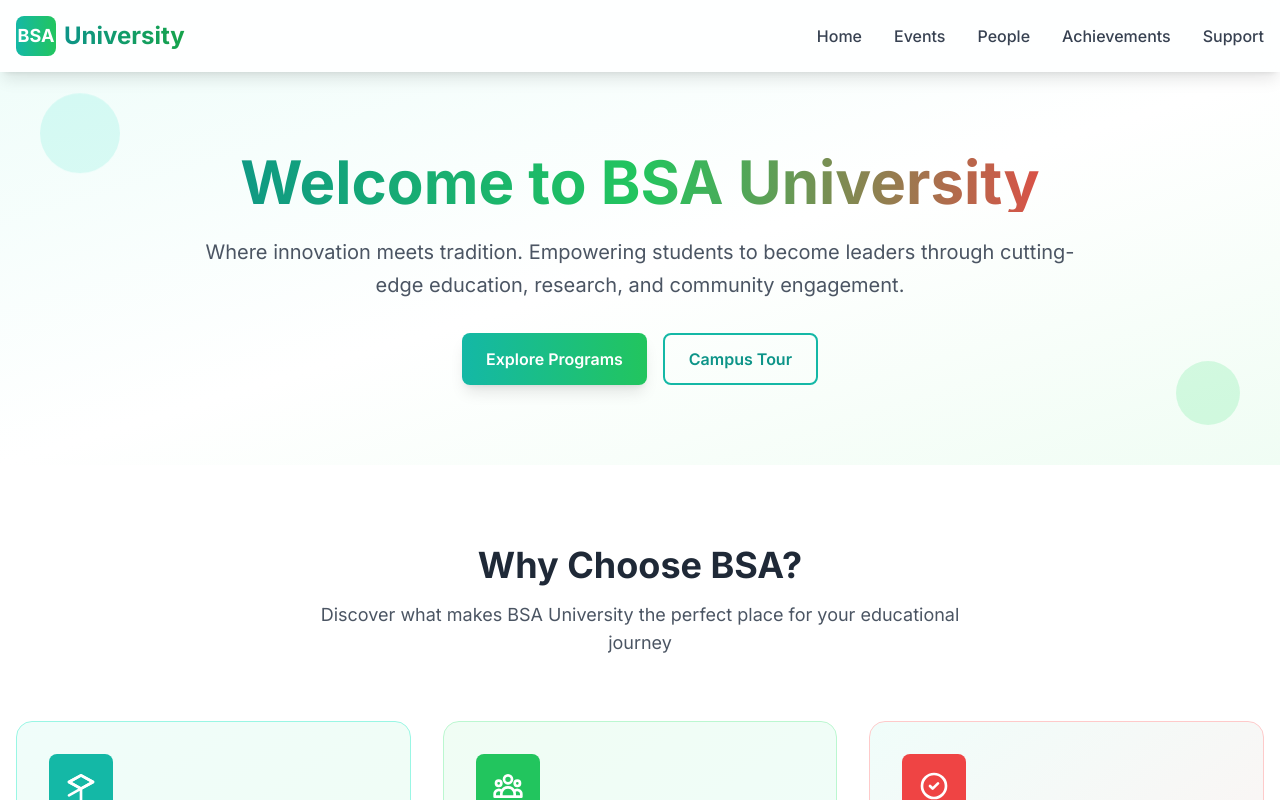
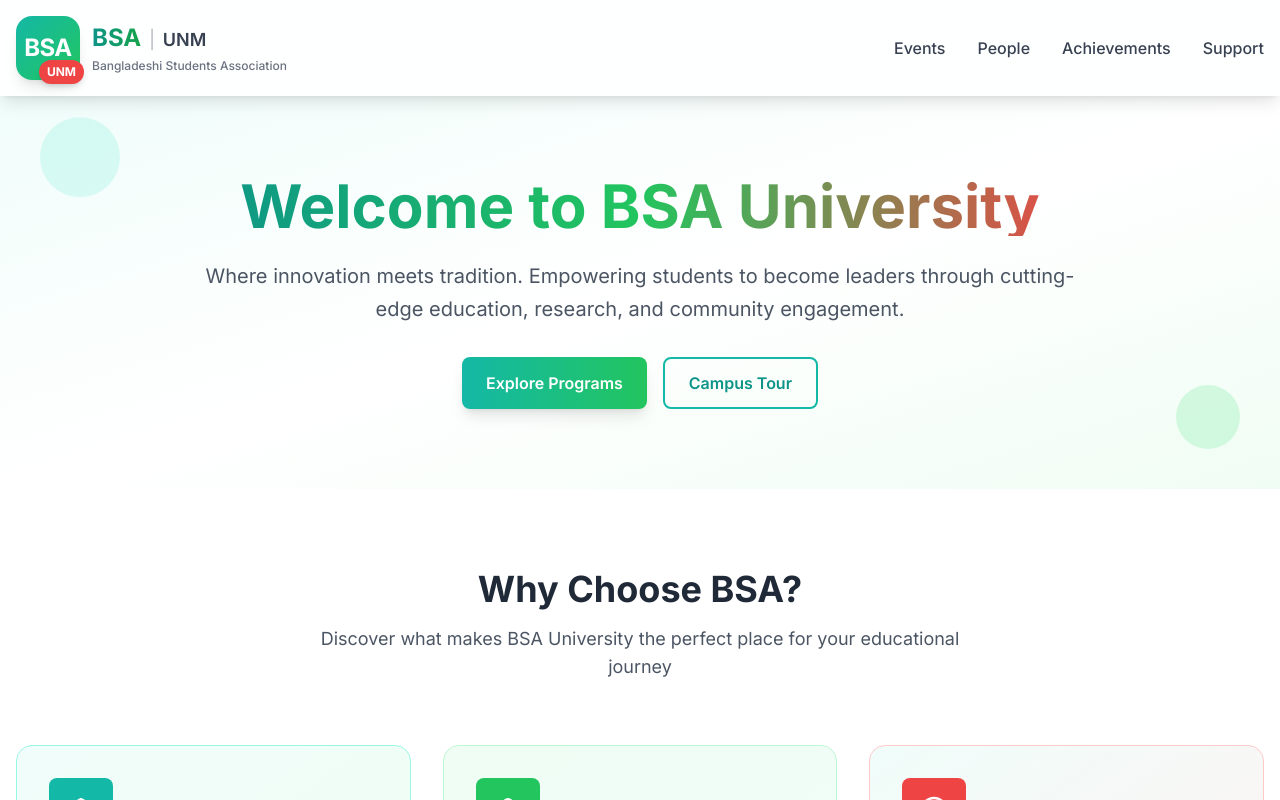
Before and after one commit to SalmanShaikat/bsaunmtesting, a Next.js app: page / in a window 1280 px wide. Shown: the top 800 px of the page. Built offline with nearby package versions, Linux system fonts and the light colour scheme.

Commit message:
Update Header.tsx

```diff
--- a/components/Header.tsx
+++ b/components/Header.tsx
@@ -1,3 +1,4 @@
+// components/Header.tsx
 'use client'
 
 import { useState } from 'react'
@@ -7,7 +8,6 @@ export default function Header() {
   const [isMenuOpen, setIsMenuOpen] = useState(false)
 
   const navItems = [
-    { name: 'Home', href: '/' },
     { name: 'Events', href: '/events' },
     { name: 'People', href: '/people' },
     { name: 'Achievements', href: '/achievements' },
@@ -18,14 +18,35 @@ export default function Header() {
     <header className="bg-white/90 backdrop-blur-md shadow-lg sticky top-0 z-50">
       <div className="container mx-auto px-4">
         <div className="flex justify-between items-center py-4">
-          {/* Logo */}
-          <Link href="/" className="flex items-center space-x-2">
-            <div className="w-10 h-10 bg-gradient-to-r from-seafoam-500 to-primary-500 rounded-lg flex items-center justify-center">
-              <span className="text-white font-bold text-lg">BSA</span>
+          {/* Creative Logo */}
+          <Link href="/" className="flex items-center space-x-3 group">
+            {/* Main BSA Logo Container */}
+            <div className="relative">
+              {/* Background Shape */}
+              <div className="w-16 h-16 bg-gradient-to-br from-seafoam-500 to-primary-500 rounded-2xl flex items-center justify-center transform group-hover:rotate-3 transition-transform duration-300 shadow-lg">
+                {/* BSA Text */}
+                <span className="text-white font-bold text-2xl tracking-tight">BSA</span>
+              </div>
+
+              {/* UNM Badge */}
+              <div className="absolute -bottom-1 -right-1 bg-cherry-500 text-white text-xs font-bold px-2 py-1 rounded-full shadow-md">
+                UNM
+              </div>
             </div>
-            <span className="text-2xl font-bold bg-gradient-to-r from-seafoam-600 to-primary-600 bg-clip-text text-transparent">
-              University
-            </span>
+
+            {/* Text Logo */}
+            <div className="flex flex-col">
+              <div className="flex items-baseline space-x-2">
+                <span className="text-2xl font-bold bg-gradient-to-r from-seafoam-600 to-primary-600 bg-clip-text text-transparent">
+                  BSA
+                </span>
+                <span className="text-gray-400 font-light text-lg">|</span>
+                <span className="text-lg font-semibold text-gray-700">UNM</span>
+              </div>
+              <p className="text-xs text-gray-500 font-medium mt-1">
+                Bangladeshi Students Association
+              </p>
+            </div>
           </Link>
 
           {/* Desktop Navigation */}
@@ -47,9 +68,9 @@ export default function Header() {
             className="md:hidden p-2"
             onClick={() => setIsMenuOpen(!isMenuOpen)}
           >
-            <div className="w-6 h-0.5 bg-gray-700 mb-1.5"></div>
-            <div className="w-6 h-0.5 bg-gray-700 mb-1.5"></div>
-            <div className="w-6 h-0.5 bg-gray-700"></div>
+            <div className="w-6 h-0.5 bg-gray-700 mb-1.5 transition-transform duration-300"></div>
+            <div className="w-6 h-0.5 bg-gray-700 mb-1.5 transition-opacity duration-300"></div>
+            <div className="w-6 h-0.5 bg-gray-700 transition-transform duration-300"></div>
           </button>
         </div>
 
```
